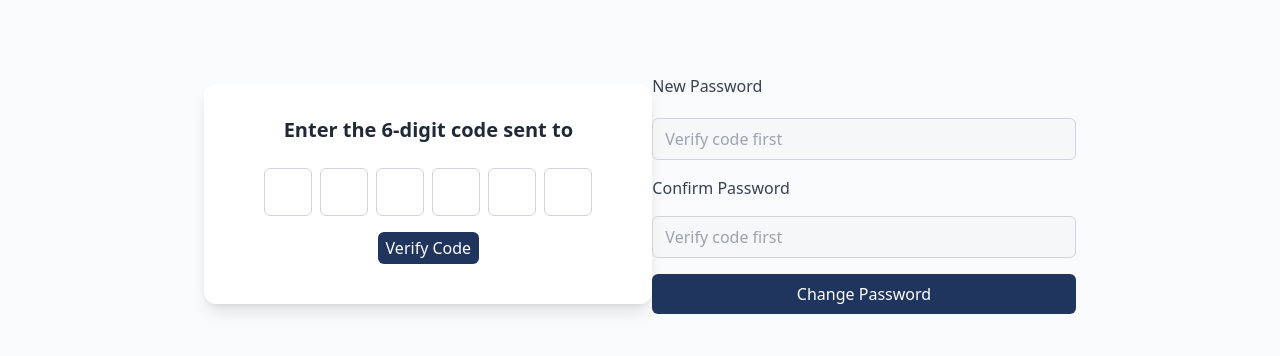
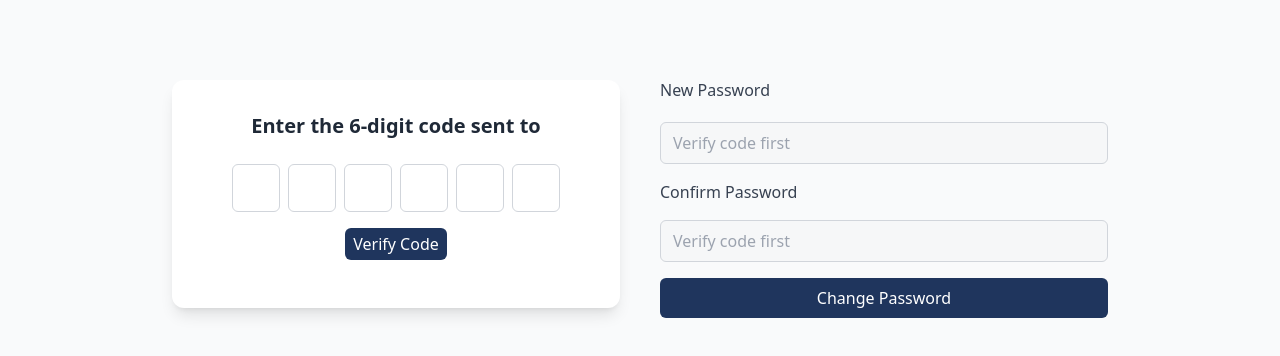
Before and after one commit to Raina-Moon/korip-web, a Next.js app: page /en/reset-password/verify-reset in a window 1280 px wide. Shown: the part 274-630 px from the top of the page. Built offline with nearby package versions, Linux system fonts and the light colour scheme; no server answers.

Commit message:
💄 ui: improve code structure and readability in VerifyandResetPage component

```diff
--- a/src/app/[locale]/reset-password/verify-reset/page.tsx
+++ b/src/app/[locale]/reset-password/verify-reset/page.tsx
@@ -117,7 +117,7 @@ const VerifyandResetPage = () => {
           ))}
         </div>
 
-        <div className="flex justify-center mb-2">
+        <div className="flex justify-center mb-4">
           <button
             className="bg-primary-700 text-white px-2 py-1 rounded-md hover:bg-primary-500"
             onClick={handleVerify}
@@ -139,7 +139,7 @@ const VerifyandResetPage = () => {
           You've exceeded the maximum number of attempts. Please{" "}
           <a
             href={`/${locale}/reset-password`}
-            className="underline text-blue-600"
+            className="underline text-primary-600"
           >
             request a new reset code
           </a>
@@ -147,9 +147,7 @@ const VerifyandResetPage = () => {
         </p>
       )}
 
-      <hr className="my-6" />
-
-      <div className="space-y-4">
+      <div className="space-y-4 pt-2 w-full max-w-md ml-10">
         <label className="block text-gray-700 mb-1">New Password</label>
         <input
           type="password"
```
